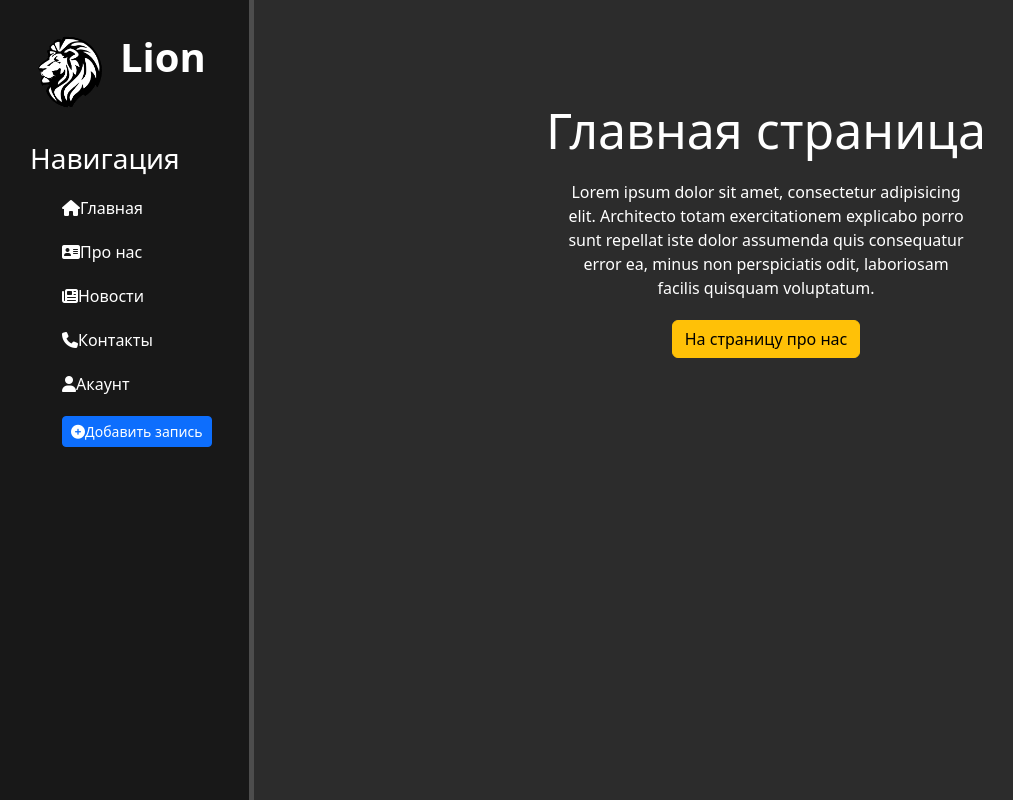
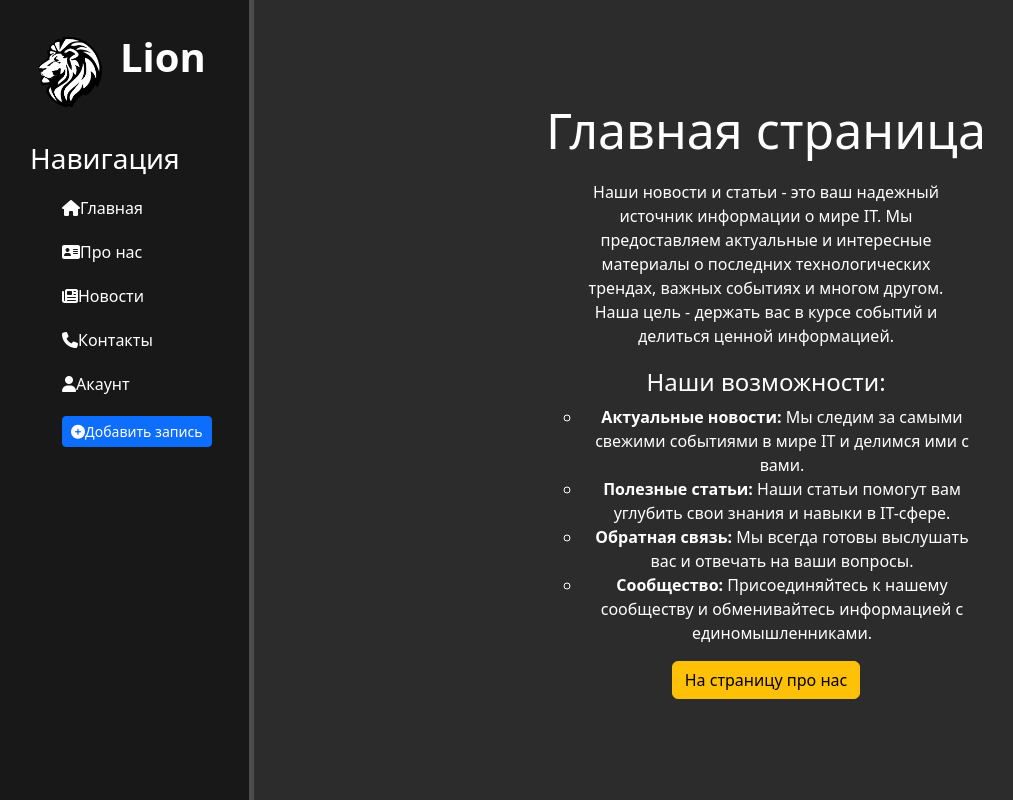
Before and after one commit to Andrew-Likess/Diplom-sec, a Django app: page / in a window 1280 px wide. Shown: the whole page, without its empty margins (2-1015 px from the left). Run offline with Django 4.2, Linux system fonts and the light colour scheme; some libraries are stand-ins or nearby versions.

Commit message:
change page main, added text

```diff
--- a/project/main/static/main/css/contact.css
+++ b/project/main/static/main/css/contact.css
@@ -3,19 +3,16 @@
    margin-bottom: 10px;
 }
 
-/* Текст контактной информации */
 .contacts-text {
    font-size: 16px;
    margin-bottom: 20px;
 }
 
-/* Список контактов */
 .contacts-list {
    list-style: none;
    padding: 0;
 }
 
-/* Элементы списка */
 .contact-item {
    font-size: 18px;
    margin: 5px 0;
--- a/project/main/templates/main/index.html
+++ b/project/main/templates/main/index.html
@@ -7,8 +7,15 @@
 {% block content %}
    <div class="features">
       <h1>{{ title }}</h1>
-      <p>Lorem ipsum dolor sit amet, consectetur adipisicing elit. Architecto totam exercitationem explicabo porro sunt repellat iste dolor assumenda quis consequatur error ea, minus non perspiciatis odit, laboriosam facilis quisquam voluptatum.
+      <p>Наши новости и статьи - это ваш надежный источник информации о мире IT. Мы предоставляем актуальные и интересные материалы о последних технологических трендах, важных событиях и многом другом. Наша цель - держать вас в курсе событий и делиться ценной информацией.
       </p>
+      <h4>Наши возможности:</h4>
+      <ul>
+         <li class="about-li"><b>Актуальные новости:</b> Мы следим за самыми свежими событиями в мире IT и делимся ими с вами.</li>
+         <li class="about-li"><b>Полезные статьи:</b> Наши статьи помогут вам углубить свои знания и навыки в IT-сфере.</li>
+         <li class="about-li"><b>Обратная связь:</b> Мы всегда готовы выслушать вас и отвечать на ваши вопросы.</li>
+         <li class="about-li"><b>Сообщество:</b> Присоединяйтесь к нашему сообществу и обменивайтесь информацией с единомышленниками.</li>
+      </ul>
 
       <a href="{% url "about" %}"><button class="btn btn-warning">На страницу про нас</button></a>
    </div>
--- a/project/news/views.py
+++ b/project/news/views.py
@@ -43,10 +43,9 @@ def create(request):
     if request.method == 'POST':
         form = ArticlesForm(request.POST)
         if form.is_valid():
-            # Сначала сохраняем форму, но не коммитим в базу данных
             article = form.save(commit=False)
-            article.author = request.user  # Присваиваем текущего пользователя как автора статьи
-            article.save()  # Теперь сохраняем статью с автором
+            article.author = request.user
+            article.save()
             return redirect('home')
         else:
             error = 'Форма неверна'
```
Also changed, not shown: project/db.sqlite3.
